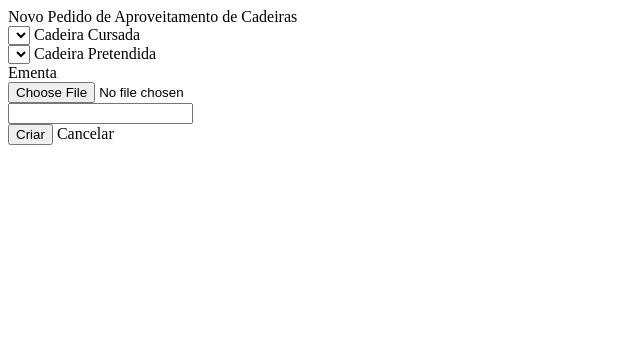
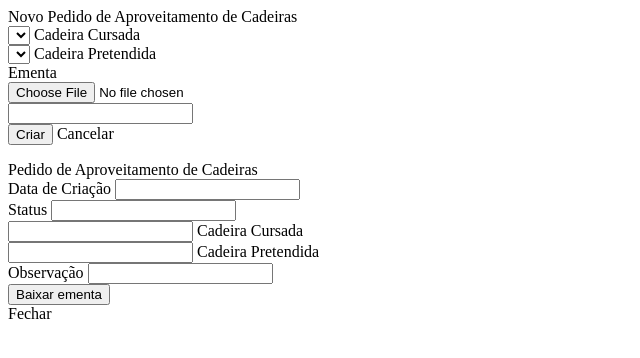
Before and after one commit to eduardosvieira/coordenacao-facil, a Flask app: template CoordenacaoFacil/templates/modals/useOfAbstracts.html in a window 1280 px wide. Shown: the top 358 px of the page, without its empty margins (0-640 px from the left). Run offline with Flask 2, Linux system fonts and the light colour scheme; the template is opened without the code that fills it, so the values that code supplies are empty.

Commit message:
creating modal to visualize all fields to uoa

```diff
--- a/CoordenacaoFacil/templates/modals/useOfAbstracts.html
+++ b/CoordenacaoFacil/templates/modals/useOfAbstracts.html
@@ -39,3 +39,47 @@
     </div>
   </form>
 </div>
+
+<!-- modal de criação de uoa -->
+<div id="modal-visualize-useOfAbstract" class="modal">
+    <div class="modal-content">
+      <span class="modal-title">Pedido de Aproveitamento de Cadeiras</span>
+      <div class="row">
+
+        <div class="input-field s12 m12 l12">
+          <label for="visualize-uoa-createdAt">Data de Criação</label>
+          <input type="text">
+        </div>
+
+        <div class="input-field s12 m12 l12">
+          <label for="visualize-uoa-status">Status</label>
+          <input type="text">
+        </div>
+
+        <div class="input-field s12 m12 l12">
+          <input type="text">
+          <label for="visualize-uoa-origin">Cadeira Cursada</label>
+        </div>
+
+        <div class="input-field s12 m12 l12">
+          <input type="text">
+          <label for="visualize-uoa-destiny">Cadeira Pretendida</label>
+        </div>
+
+        <div class="input-field s12 m12 l12">
+          <label for="visualize-uoa-note">Observação</label>
+          <input type="text">
+        </div>
+
+        <div class="input-field s12 m12 l12">
+          <input type="button" class="btn" value="Baixar ementa">
+        </div>
+
+      </div>
+    </div>
+
+    <div class="modal-footer">
+      <a class="red modal-action modal-close btn-flat">Fechar</a>
+    </div>
+  </form>
+</div>
--- a/CoordenacaoFacil/templates/student.html
+++ b/CoordenacaoFacil/templates/student.html
@@ -94,7 +94,6 @@
                   <th>Cadeira Pretendida</th>
                   <th>Status</th>
                   <th>Ver</th>
-                  <th>Editar</th>
                   <th>Remover</th>
               </tr>
             </thead>
@@ -108,8 +107,7 @@
                     <td>{{ u.origin.name }}</td>
                     <td>{{ u.destiny.name }}</td>
                     <td>{{ u.status }}</td>
-                    <td><i class="material-icons red-text">search</i></td>
-                    <td><i class="material-icons red-text">edit</i></td>
+                    <td><a href="" data-target="modal-visualize-useOfAbstract" class="modal-trigger"><i class="material-icons red-text">search</i></a></td>
                     <td><i class="material-icons red-text">delete</i></td>
                   </tr>
                 {% endfor %}
```
